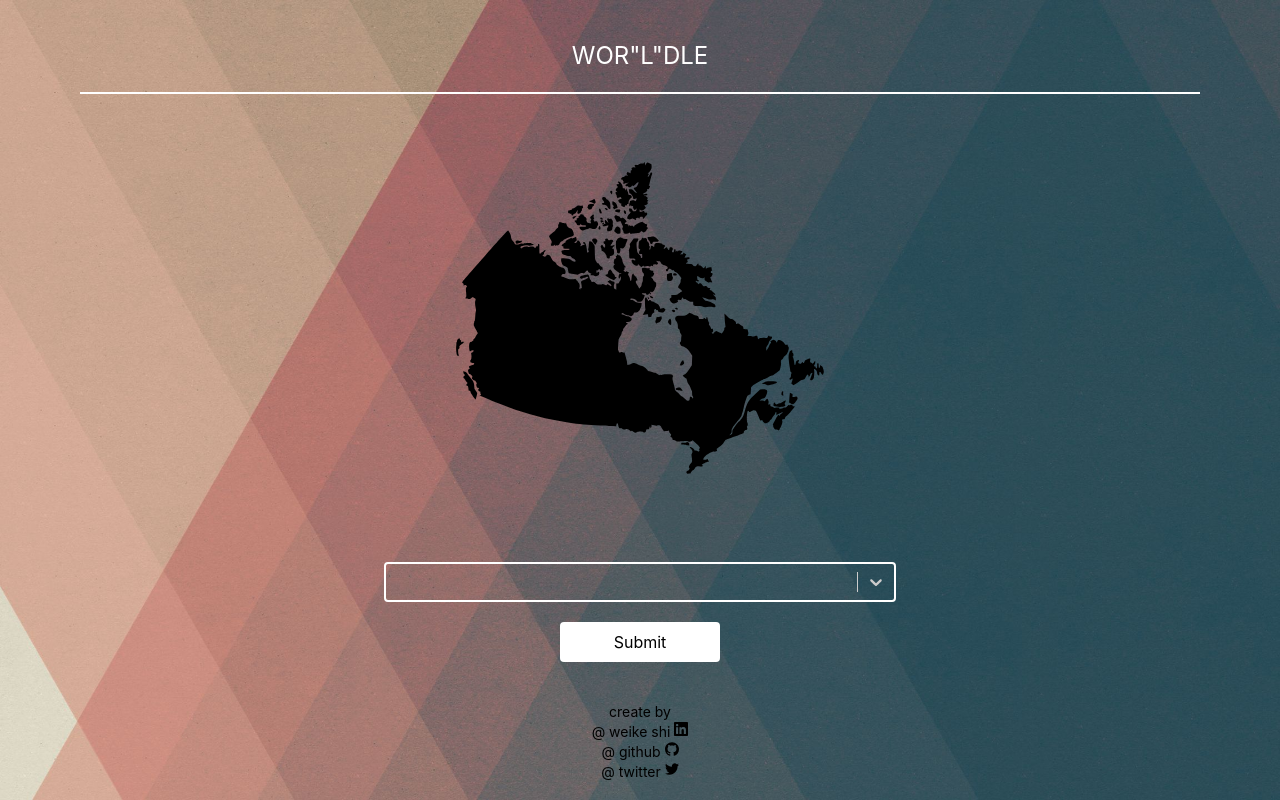
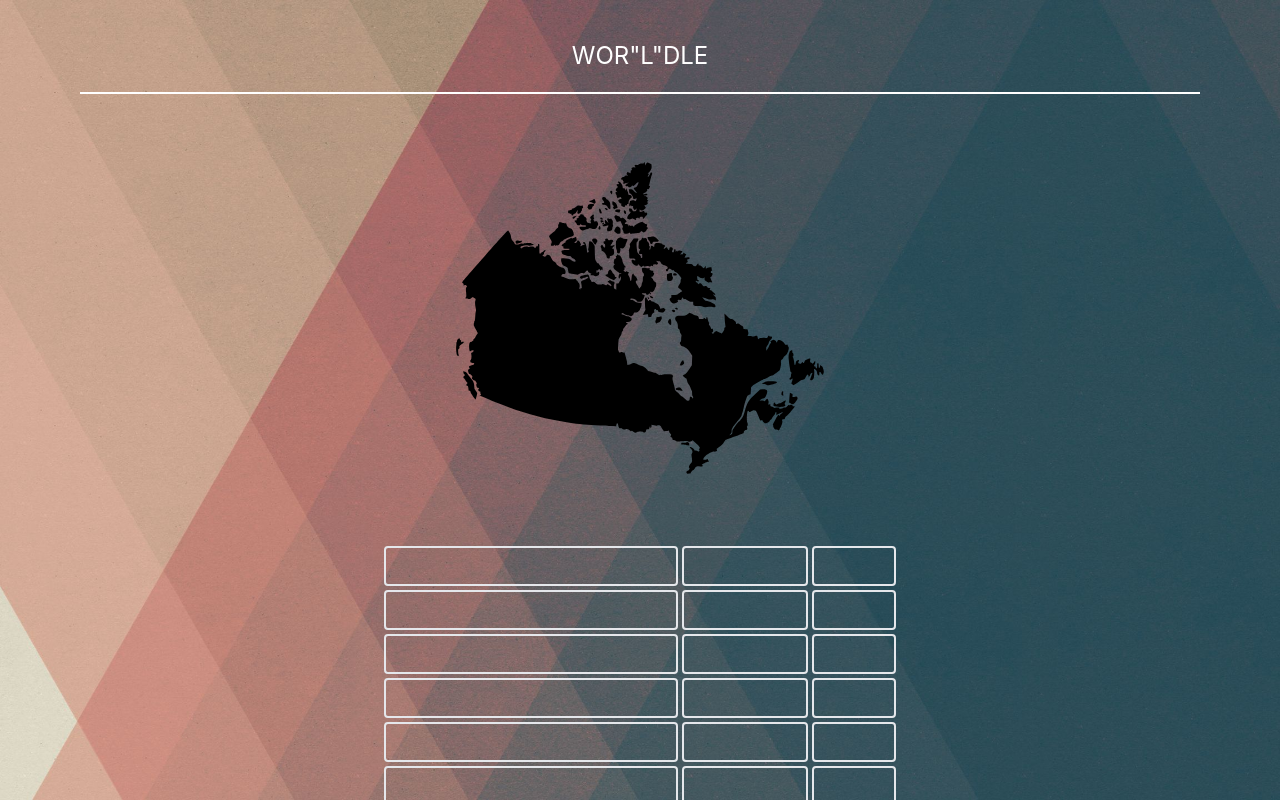
Before and after one commit to WeikeShi0730/worldle, a React (Create React App) app: page / in a window 1280 px wide. Shown: the top 800 px of the page. Built offline with nearby package versions, Linux system fonts and the light colour scheme.

Commit message:
Fix map name and placeholder bug

```diff
--- a/src/App.tsx
+++ b/src/App.tsx
@@ -29,9 +29,14 @@ function App() {
     longitude: -106.346771,
   } as CountryType);
   const [numGuesses, setNumGuesses] = useState<number>(0);
-  const [selectedCountries, setSelectedCountries] = useState<CountryType[]>(
-    [] as CountryType[]
-  );
+  const [selectedCountries, setSelectedCountries] = useState<CountryType[]>([
+    {},
+    {},
+    {},
+    {},
+    {},
+    {},
+  ] as CountryType[]);
   const [game, setGame] = useState<string>(IN_PROCESS);
   // const [difference] = useGame();
   // console.log(difference);
--- a/src/components/guess-panel.component.tsx
+++ b/src/components/guess-panel.component.tsx
@@ -10,7 +10,7 @@ const GuessPanel = ({ selectedCountry, difference }: GuessPanelType) => {
   return (
     <div className="flex w-full h-10 my-1 rounded text-white">
       <div className="country flex justify-center items-center w-7/12 border-2 rounded">
-        {/* {selectedCountry.label} */}
+        {selectedCountry.label}
       </div>
       <div className="distance flex justify-center items-center w-3/12 border-2 mx-1 rounded">
         {/* {difference.distance} KM */}
```
